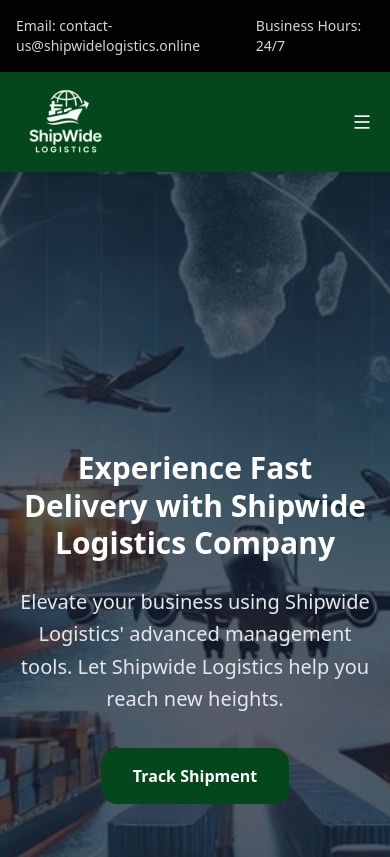
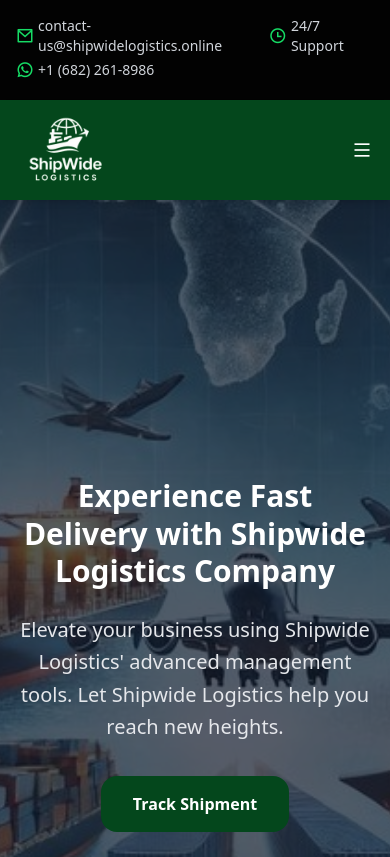
Before and after one commit to graysonleofx/shipwidelogistics, a Next.js app: page / in a window 390 px wide. Shown: the top 857 px of the page. Built offline with nearby package versions, Linux system fonts and the light colour scheme.

Commit message:
WhatsApp number added

```diff
--- a/components/ContactSection.jsx
+++ b/components/ContactSection.jsx
@@ -192,7 +192,16 @@
                 <div>
                   <h4 className="font-semibold text-slate-800 mb-1">Email Address</h4>
                   <p className="text-gray-600">contact-us@shipwidelogistics.online</p>
-                  {/* <p className="text-gray-600">contactus@pannywiselogistics.online</p> */}
+                </div>
+              </div>
+
+              <div className="flex items-start">
+                <div className="w-12 h-12 bg-secondary/10 rounded-lg flex items-center justify-center mr-4">
+                  <i className="ri-whatsapp-line text-secondary text-xl"></i>
+                </div>
+                <div>
+                  <h4 className="font-semibold text-slate-800 mb-1">WhatsApp</h4>
+                  <p className="text-gray-600">+1 (682) 261-8986</p>
                 </div>
               </div>
 
@@ -211,7 +220,12 @@
             <div className="bg-secondary/10 rounded-lg p-6">
               <h4 className="font-semibold text-secondary mb-4">Emergency Contact</h4>
               <p className="text-gray-800 mb-2">24/7 Support for urgent shipments</p>
-              <p className="text-background font-semibold text-lg">contact-us@shipwidelogistics.online</p>
+
+              <p className="text-background font-semibold text-lg">
+                <i className="ri-whatsapp-line text-background text-xl mr-2"></i>
+               +1 (682) 261-8986
+              </p>
+
             </div>
           </div>
         </div>
--- a/components/Header.jsx
+++ b/components/Header.jsx
@@ -18,7 +18,7 @@
   };
 
   return (
-    <header className="bg-secondary text-white sticky top-[72px] md:top-[60px] z-50 shadow-md">
+    <header className="bg-secondary text-white sticky top-[88px] md:top-[60px]  z-50 shadow-md ">
       <div className="container mx-auto px-4 py-0">
         <div className="flex items-center justify-between">
           <div className="flex items-center space-x-2">
--- a/components/TopHeader.jsx
+++ b/components/TopHeader.jsx
@@ -9,11 +9,20 @@
     <div className="bg-primary sticky top-0 z-50 text-gray-300 py-4 px-4 md:px-12">
       <div className="container mx-auto flex flex-row md:flex-cpl justify-between items-start md:items-center">
         <div className="flex flex-col md:flex-row  justify-between">
-          <span className="mr-0 md:mr-4 text-sm md:text-lg">Email: contact-us@shipwidelogistics.online</span>
-          {/* <span className="text-sm md:text-lg">Phone: +1 223-456-7890</span> */}
+          <span className="mr-0 md:mr-4 text-sm md:text-lg flex items-center">
+            <i className="ri-mail-line text-background text-lg mr-1 "></i>
+            contact-us@shipwidelogistics.online
+          </span>
+          <span className="text-sm md:text-lg flex items-center">
+            <i className="ri-whatsapp-line text-background text-lg mr-1 "></i>
+            +1 (682) 261-8986
+          </span>
         </div>
         <div className="flex flex-col md:flex-row  justify-between">
-          <span className="text-sm md:text-lg">Business Hours: 24/7</span>
+          <span className="text-sm md:text-lg flex items-center">
+            <i className="ri-time-line text-background text-lg mr-1 "></i>
+            24/7 Support
+          </span>
         </div>
       </div>
     </div>
```
